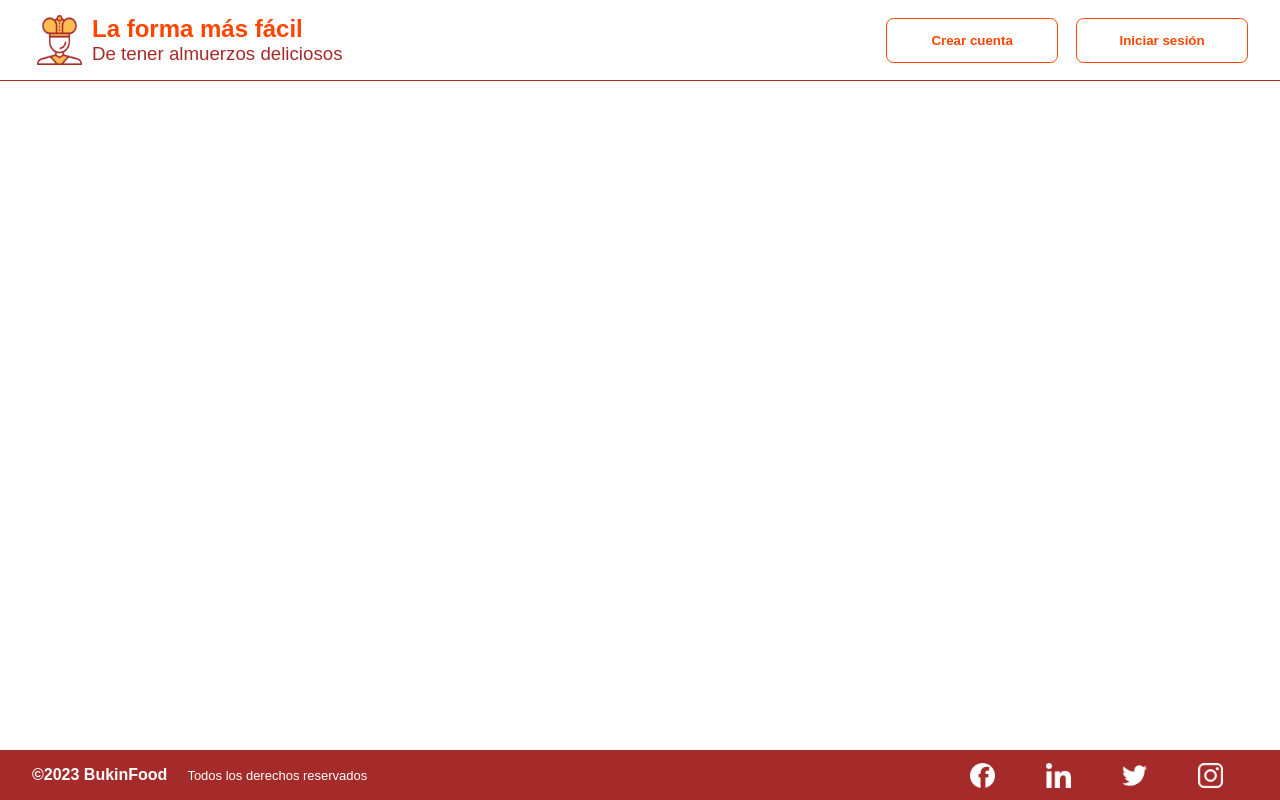
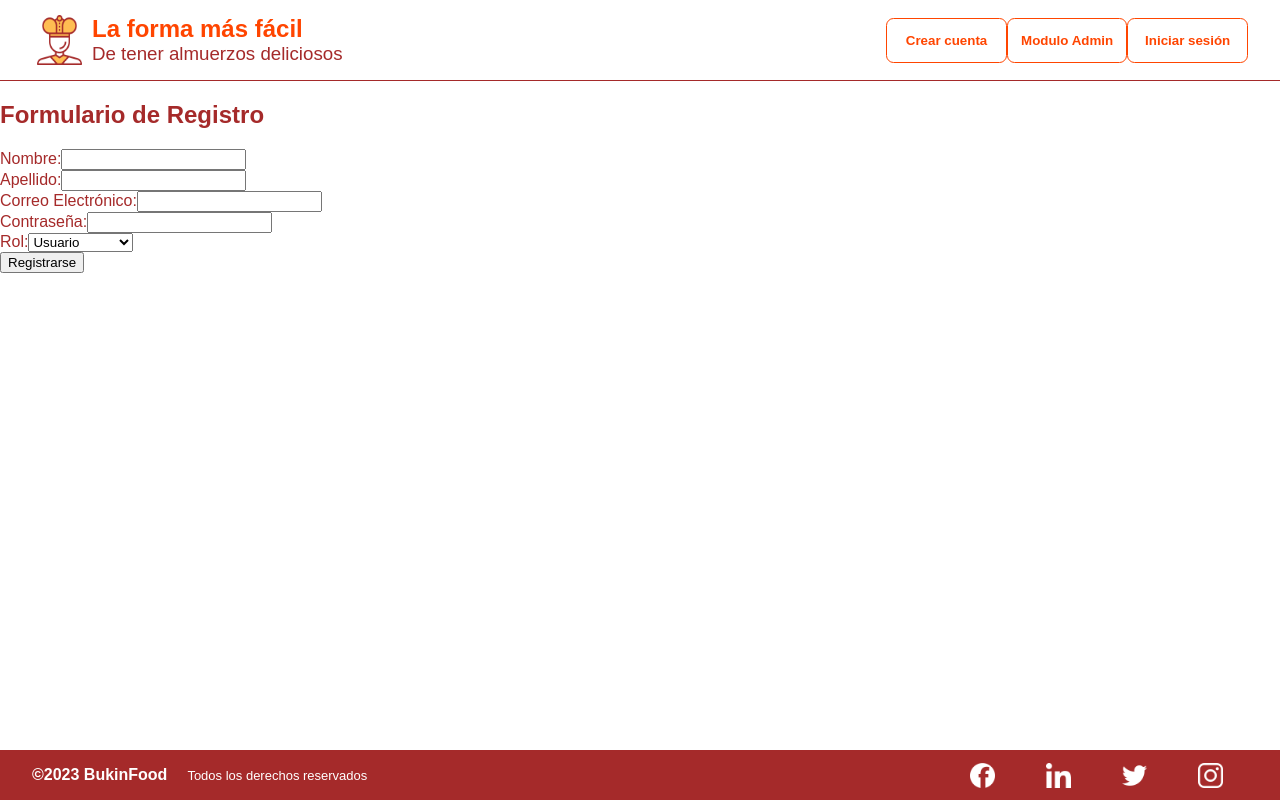
Before and after one commit to JuanNicolas14/proyectoFinalCTD, a React (Vite) app in the folder Frontend/: page /usuario/registrar in a window 1280 px wide. Built offline with nearby package versions, Linux system fonts and the light colour scheme.

Commit message:
avance1 registrar nuevo usuario

```diff
--- a/Frontend/src/App.jsx
+++ b/Frontend/src/App.jsx
@@ -8,6 +8,7 @@ import Listado from './Vistas/Listado'
 import Administracion from './Vistas/Administracion'
 import AgregarProducto from './Vistas/AgregarProducto/AgregarProducto'
 import EliminarProducto from './Vistas/EliminarProducto/EliminarProducto'
+import RegistrarUsuario from './Componentes/RegistrarUsuario/registrarUsuario'
 
 function App() {
 
@@ -23,6 +24,7 @@ function App() {
         <Route path='/administracion' element={<Administracion/>}/>
         <Route path='/administracion/agregarProducto' element={<AgregarProducto/>}/>
         <Route path='/administracion/eliminarProducto' element={<EliminarProducto/>}/>
+        <Route path='/usuario/registrar' element={<RegistrarUsuario/>}/>
       </Routes>
       <Footer/>
     </>
--- a/Frontend/src/Componentes/Header/Header.jsx
+++ b/Frontend/src/Componentes/Header/Header.jsx
@@ -32,12 +32,20 @@ const Header = () => {
 
         <div className="botones-logueo">
           <button>
-            <Link to='/administracion' style={{ textDecoration: 'none' }}>
+            <Link to='/usuario/registrar' style={{ textDecoration: 'none' }}>
               Crear cuenta
             </Link>
           </button>
+
+          <button>
+            <Link to='/administracion' style={{ textDecoration: 'none' }}>
+              Modulo Admin
+            </Link>
+          </button>
+
           <button>Iniciar sesión</button>
         </div>
+
         {show
         ? <div className='menu-movil'>
             <div className="menu">
--- /dev/null
+++ b/Frontend/src/Componentes/RegistrarUsuario/RegistrarUsuario.jsx
@@ -0,0 +1,158 @@
+import React from 'react'
+import { useState } from 'react';
+import axios from 'axios';
+
+const RegistrarUsuario = () => {
+    const [registroData, setRegistroData] = useState({
+        nombre: '',
+        apellido: '',
+        email: '',
+        password: '',
+        rol: 'USER'
+    });
+
+    const [errors, setErrors] = useState({});
+
+    const handleInputChange = (event) => {
+        const { name, value } = event.target;
+        setRegistroData((prevData) => ({
+            ...prevData,
+            [name]: value
+        }));
+    };
+
+    const validateForm = () => {
+        let validationErrors = {};
+
+        // Validar nombre
+        if (!registroData.nombre) {
+            validationErrors.nombre = 'Ingrese su nombre';
+        }
+        else if (registroData.nombre.length<4){
+            validationErrors.nombre = "Ingrese un nombre valido";
+        }
+
+        // Validar apellido
+        if (!registroData.apellido) {
+            validationErrors.apellido = 'Ingrese su apellido';
+        }
+        else if (registroData.apellido.length<4){
+            validationErrors.apellido = 'ingrese un apellido valido'
+        }
+
+        // Validar email
+        const emailRegex = /^[^\s@]+@[^\s@]+\.[^\s@]+$/;
+        if (!registroData.email) {
+            validationErrors.email = 'Ingrese su correo electrónico';
+        }
+        else if (!emailRegex.test(registroData.email)) {
+            validationErrors.email = 'Ingrese un correo electrónico válido';
+        }
+
+        // Validar contraseña
+        if (!registroData.password) {
+            validationErrors.password = 'Ingrese una contraseña';
+        } else if (registroData.password.length < 5) {
+            validationErrors.password = 'La contraseña debe tener al menos 5 caracteres';
+        }
+
+        setErrors(validationErrors);
+
+        return Object.keys(validationErrors).length === 0;
+    };
+
+    const handleSubmit = (event) => {
+        event.preventDefault();
+
+        if (validateForm()) {
+            // Enviar los datos de registro al servidor
+            enviarRegistro(registroData);
+        }
+    };
+
+    const enviarRegistro = (data) => {
+        axios.post('usuario/registrar', data)
+            .then((response) => {
+                // La solicitud se completó con éxito
+                console.log(response.data);
+            })
+            .catch((error) => {
+                // Ocurrió un error durante la solicitud
+                console.error(error);
+            });
+    };
+
+    return (
+        <div>
+            <h2>Formulario de Registro</h2>
+            <form onSubmit={handleSubmit}>
+                <div>
+                    <label htmlFor="nombre">Nombre:</label>
+                    <input
+                        type="text"
+                        id="nombre"
+                        name="nombre"
+                        value={registroData.nombre}
+                        onChange={handleInputChange}
+                    />
+                    {errors.nombre && <span>{errors.nombre}</span>}
+                </div>
+
+                <div>
+                    <label htmlFor="apellido">Apellido:</label>
+                    <input
+                        type="text"
+                        id="apellido"
+                        name="apellido"
+                        value={registroData.apellido}
+                        onChange={handleInputChange}
+                    />
+                    {errors.apellido && <span>{errors.apellido}</span>}
+                </div>
+
+                <div>
+                    <label htmlFor="email">Correo Electrónico:</label>
+                    <input
+                        type="email"
+                        id="email"
+                        name="email"
+                        value={registroData.email}
+                        onChange={handleInputChange}
+                    />
+                    {errors.email && <span>{errors.email}</span>}
+                </div>
+
+                <div>
+                    <label htmlFor="password">Contraseña:</label>
+                    <input
+                        type="password"
+                        id="password"
+                        name="password"
+                        value={registroData.password}
+                        onChange={handleInputChange}
+                    />
+                    {errors.password && <span>{errors.password}</span>}
+                </div>
+
+                <div>
+                    <label htmlFor="rol">Rol:</label>
+                    <select
+                        id="rol"
+                        name="rol"
+                        value={registroData.rol}
+                        onChange={handleInputChange}
+                    >
+                        <option value="USER">Usuario</option>
+                        <option value="ADMIN">Administrador</option>
+                    </select>
+                </div>
+
+                <div>
+                    <button type="submit">Registrarse</button>
+                </div>
+            </form>
+        </div>
+    );
+}
+
+export default RegistrarUsuario
```
